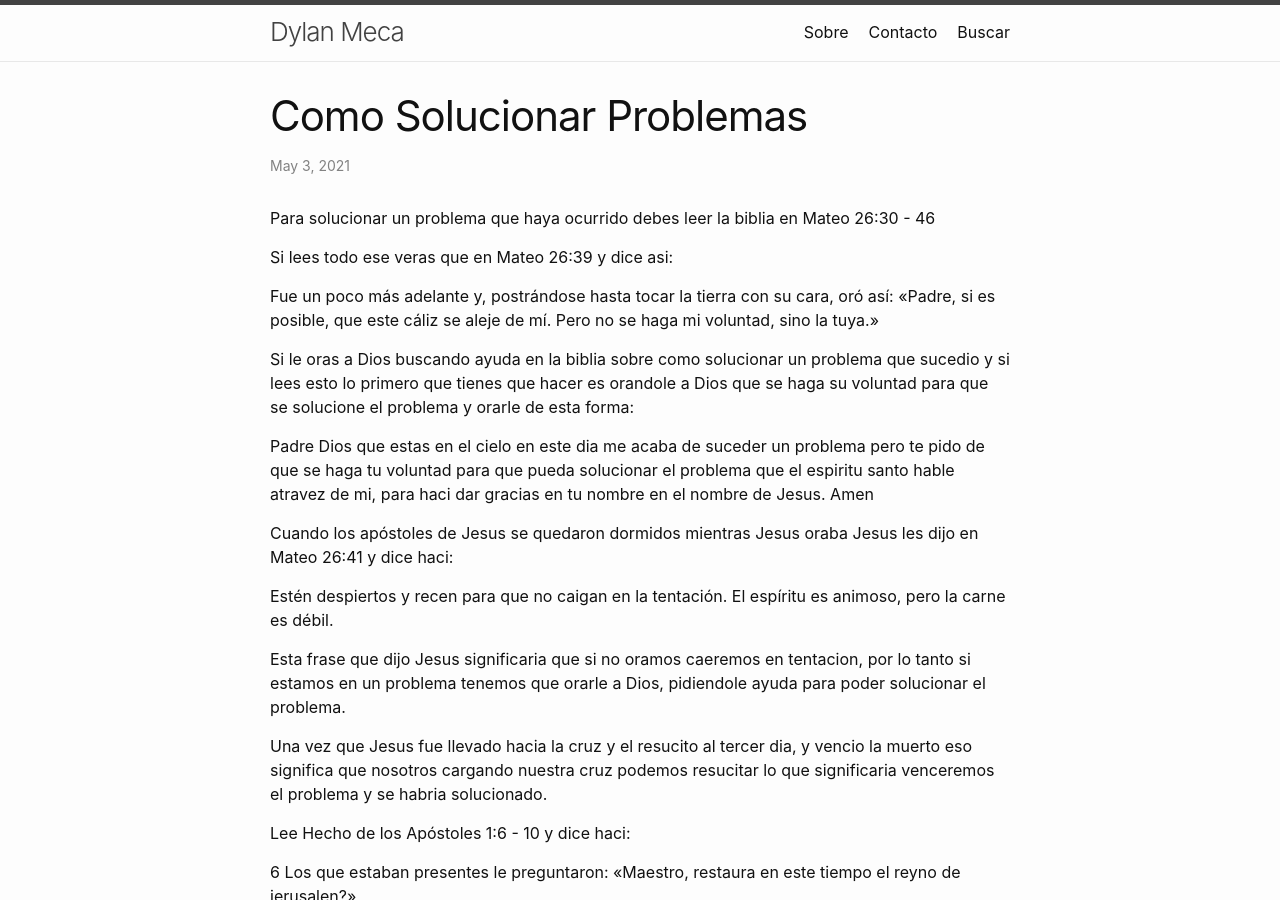
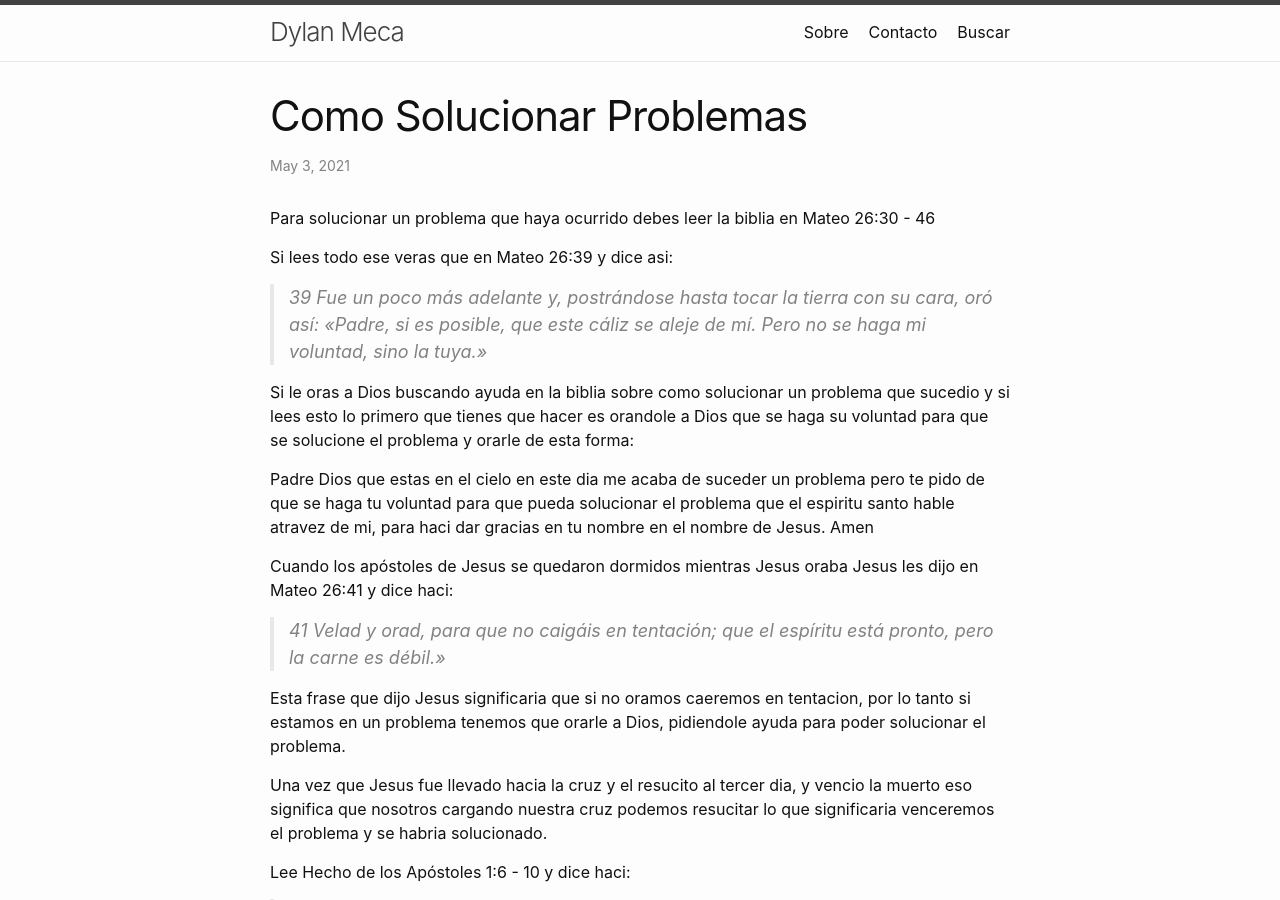
Before and after one commit to dylanmeca/dylanmeca.github.io, a Jekyll site: the page built from _posts/2021-05-03-Como-solucionar-problemas.md, in a window 1280 px wide and 900 px high. Built offline with Jekyll 4.4.1, drawn with Linux system fonts in a browser that asks for light colours; a script that is not in the unit is left out; comment, search, counter and statistics services are not loaded.

Commit message:
Update 2021-05-03-Como-solucionar-problemas.md

```diff
--- a/_posts/2021-05-03-Como-solucionar-problemas.md
+++ b/_posts/2021-05-03-Como-solucionar-problemas.md
@@ -13,7 +13,7 @@
 
 Si lees todo ese veras que en Mateo 26:39 y dice asi:
 
-Fue un poco más adelante y, postrándose hasta tocar la tierra con su cara, oró así: «Padre, si es posible, que este cáliz se aleje de mí. Pero no se haga mi voluntad, sino la tuya.»
+> 39 Fue un poco más adelante y, postrándose hasta tocar la tierra con su cara, oró así: «Padre, si es posible, que este cáliz se aleje de mí. Pero no se haga mi voluntad, sino la tuya.»
 
 Si le oras a Dios buscando ayuda en la biblia sobre como solucionar un problema que sucedio y si lees esto lo primero que tienes que hacer es orandole a Dios que se haga su voluntad para que se solucione el problema y orarle de esta forma:
 
@@ -21,7 +21,7 @@
 
 Cuando los apóstoles de Jesus se quedaron dormidos mientras Jesus oraba Jesus les dijo en Mateo 26:41 y dice haci:
 
-Estén despiertos y recen para que no caigan en la tentación. El espíritu es animoso, pero la carne es débil.
+> 41 Velad y orad, para que no caigáis en tentación; que el espíritu está pronto, pero la carne es débil.»
 
 Esta frase que dijo Jesus significaria que si no oramos caeremos en tentacion, por lo tanto si estamos en un problema tenemos que orarle a Dios, pidiendole ayuda para poder solucionar el problema.
 
@@ -29,12 +29,12 @@
 
 Lee Hecho de los Apóstoles 1:6 - 10 y dice haci:
 
-6 Los que estaban presentes le preguntaron: «Maestro, restaura en este tiempo el reyno de jerusalen?»
+> 6 Los que estaban presentes le preguntaron: «Maestro, restaura en este tiempo el reyno de jerusalen?»
 
-7 Les respondió: «No les corresponde a ustedes conocer tiempos o epocas que el Padre reservo para su exclusiva autoridad.
+> 7 Les respondió: «No les corresponde a ustedes conocer tiempos o epocas que el Padre reservo para su exclusiva autoridad.
 
-8 Pero el espiritu santo descendera sobre ustedes y recibiran poder para ser mis testigos tanto en jerusalen como en toda judea y samaria y hasta los confines de la tierra.»
+> 8 Pero el espiritu santo descendera sobre ustedes y recibiran poder para ser mis testigos tanto en jerusalen como en toda judea y samaria y hasta los confines de la tierra.»
 
-9 Dicho esto, Jesús fue levantado ante sus ojos y una nube lo ocultó de su vista.
+> 9 Dicho esto, Jesús fue levantado ante sus ojos y una nube lo ocultó de su vista.
 
-10 Ellos seguían mirando fijamente al cielo mientras se alejaba. Pero de repente vieron a su lado a dos hombres vestidos de blanco
+> 10 Ellos seguían mirando fijamente al cielo mientras se alejaba. Pero de repente vieron a su lado a dos hombres vestidos de blanco
```
